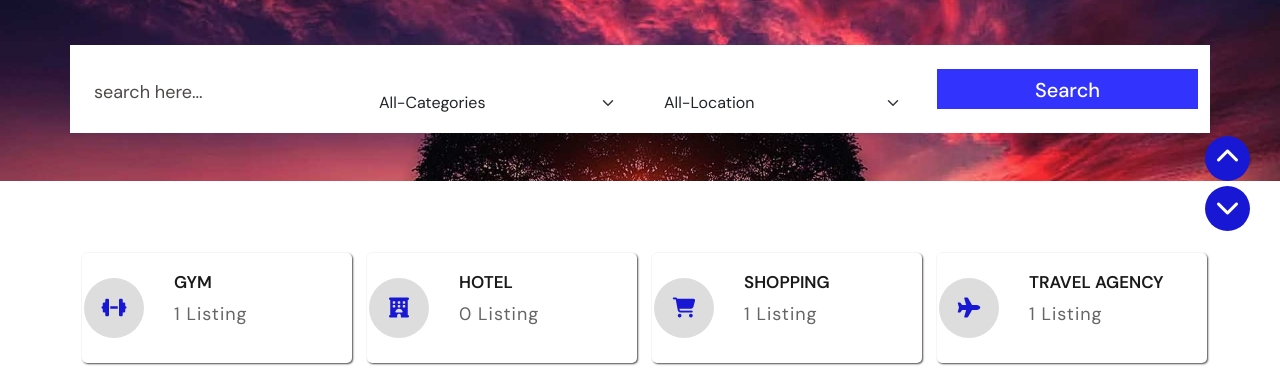
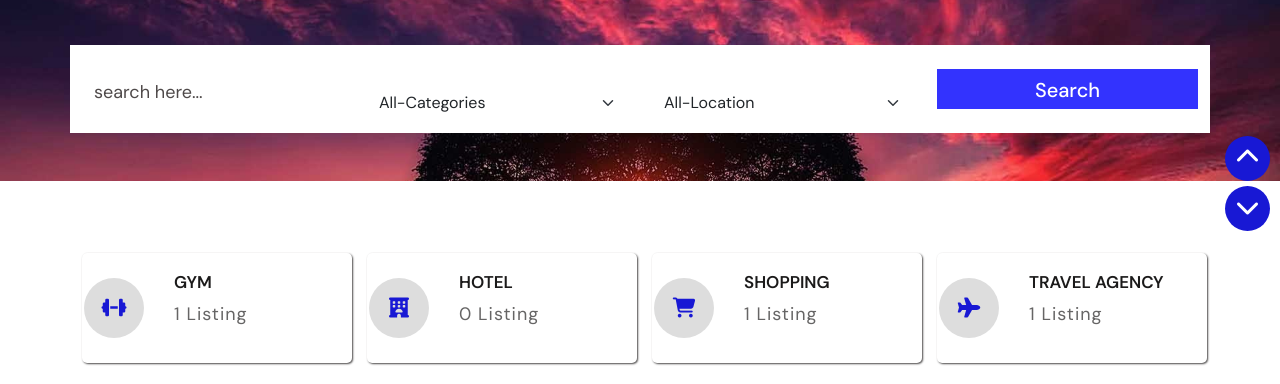
Before and after one commit to zahid-800/listing_zahid, a plain HTML site: page index.html in a window 1280 px wide. Shown: the part 364-748 px from the top of the page. Drawn offline with nearby package versions, Linux system fonts and the light colour scheme; a web font is replaced by a local one.

Commit message:
Update style.css
Rafikul

```diff
--- a/css/style.css
+++ b/css/style.css
@@ -814,7 +814,7 @@ a {
     align-items: center;
     background-color: #1818d4;
     position: fixed;
-    right: 30px;
+    right: 10px;
     top: 500px;
     border-radius: 50%;
 }
@@ -834,7 +834,7 @@ a {
     align-items: center;
     background-color: #1818d4;
     position: fixed;
-    right: 30px;
+    right: 10px;
     top: 550px;
     border-radius: 50%;
 }
```
